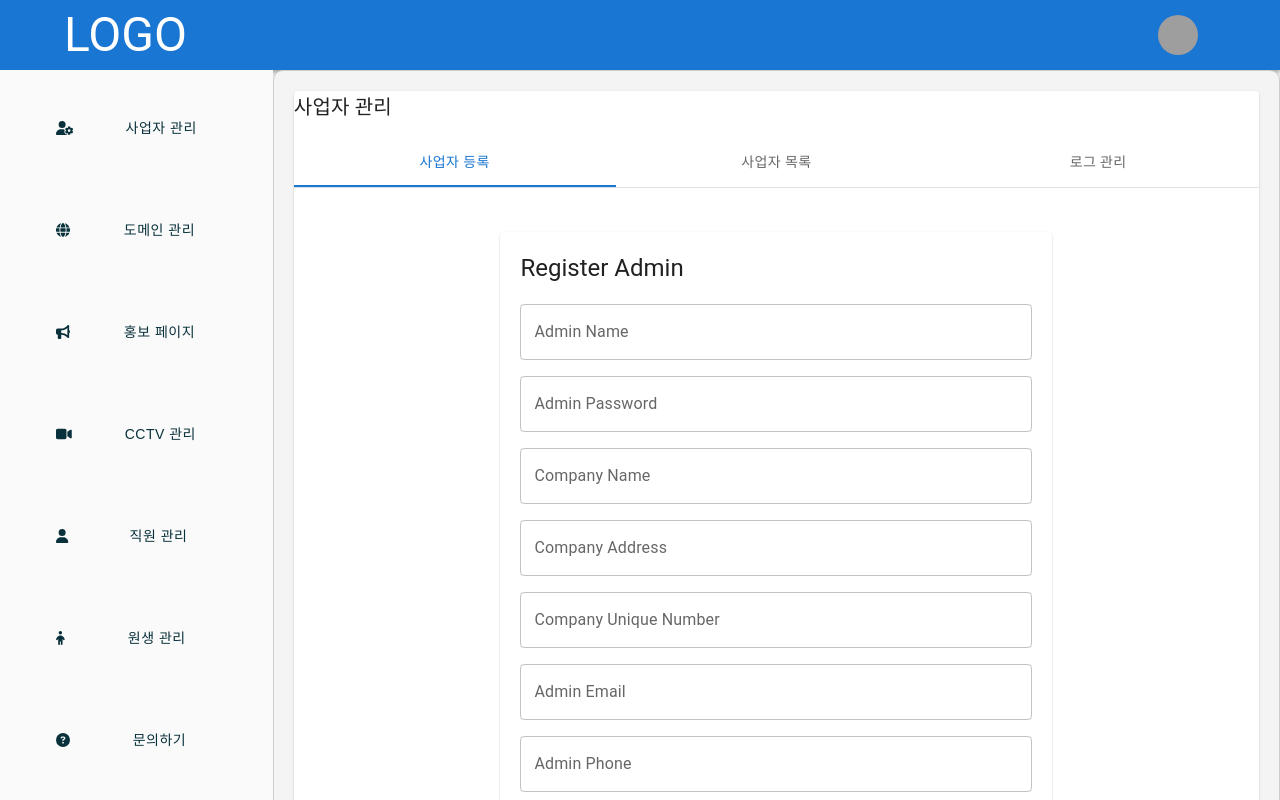
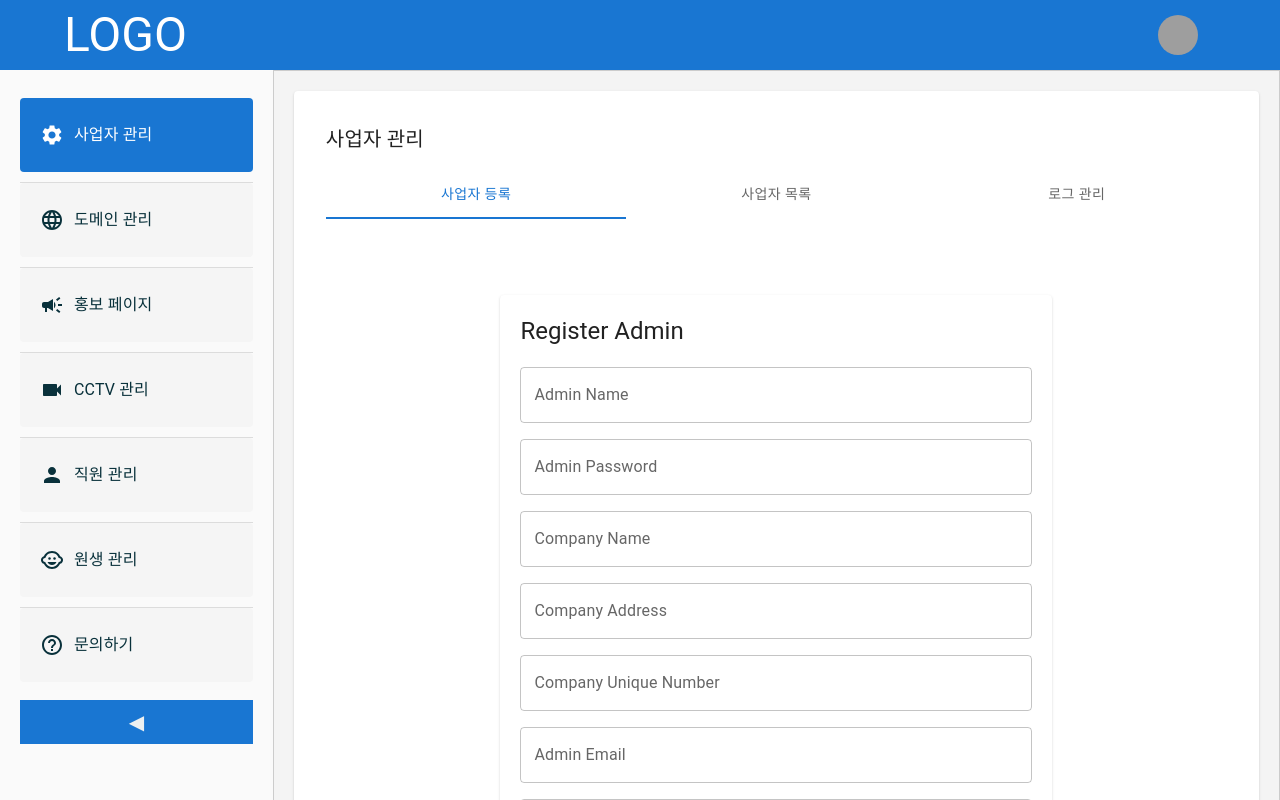
Before and after one commit to MinsuPark404/woongs, a React (Create React App) app in the folder frontend/: page /main/admin in a window 1280 px wide. Shown: the top 800 px of the page. Built offline with nearby package versions, Linux system fonts and the light colour scheme; grey boxes are pictures that could not be loaded.

Commit message:
UPDATAE: MUI converting  -hs

```diff
--- a/frontend/src/components/AdminC/BusinessList.js
+++ b/frontend/src/components/AdminC/BusinessList.js
@@ -1,7 +1,7 @@
 import React, { useState, useEffect } from 'react';
 import Modal from './Modal';
 import axios from '../../axios';
-import { Table, TableBody, TableCell, TableContainer, TableHead, TableRow, Paper, TextField, Button, TablePagination  } from '@mui/material';
+import { Table, TableBody, TableCell, TableContainer, TableHead, TableRow, Paper, TextField, Button, TablePagination, Typography  } from '@mui/material';
 
 // fetchBusinesses 함수는 백엔드 API를 호출하여 사업자 목록을 가져옵니다.
 const fetchBusinesses = async () => {
@@ -80,8 +80,8 @@ const BusinessList = () => {
 
 
   return (
-    <Paper>
-    <h2>사업자 목록</h2>
+    <Paper >
+    <Typography variant="h6" sx={{ marginBottom: 2 }}>사업자 관리</Typography>
     <TextField
         label="사업자 검색"
         variant="outlined"
--- a/frontend/src/components/AdminC/List.js
+++ b/frontend/src/components/AdminC/List.js
@@ -13,8 +13,8 @@ const List = () => {
 
   return (
     <Paper sx={{ width: '100%' }}>
+      <Box sx={{ margin: 2, padding: 2 }}>
       <Typography variant="h6" sx={{ marginBottom: 2 }}>사업자 관리</Typography>
-      <Box sx={{ borderBottom: 1, borderColor: 'divider' }}>
         <Tabs
           value={activeTab}
           onChange={handleChange}
--- a/frontend/src/components/AdminC/LogManagement.js
+++ b/frontend/src/components/AdminC/LogManagement.js
@@ -40,7 +40,7 @@ const LogManager = () => {
 
   return (
     <Container maxWidth="lg">
-      <Typography variant="h4" style={{ margin: '20px 0' }}>로그 관리</Typography>
+      <Typography variant="h6" style={{ margin: '20px 0' }}>로그 관리</Typography>
       <Paper style={{ padding: 20, marginBottom: 20 }}>
         <div style={{ display: 'flex', gap: '20px', marginBottom: 20 }}>
           <TextField
--- a/frontend/src/components/Domain/List.js
+++ b/frontend/src/components/Domain/List.js
@@ -18,6 +18,8 @@ const List = () => {
         <Tabs
         value={activeTab}
         onChange={handleChange}
+        indicatorColor="primary"
+        textColor="primary"
         aria-label="domain tabs"
         variant="fullWidth"
         sx={{
--- a/frontend/src/components/Domain/RegisterDomain.js
+++ b/frontend/src/components/Domain/RegisterDomain.js
@@ -1,7 +1,5 @@
 import React, { useEffect, useState } from 'react';
 import { TextField, Button, FormControl, Switch, Paper, Typography, InputLabel, Select, MenuItem } from '@mui/material';
-import './Domain.css'
-// import axios from 'axios';
 import axios from '../../axios';
 
 
--- a/frontend/src/components/Header/Header.js
+++ b/frontend/src/components/Header/Header.js
@@ -2,13 +2,32 @@ import React from 'react';
 import { Link } from 'react-router-dom';
 import { useSelector } from 'react-redux';
 import { AppBar, Toolbar, Typography, Button, Avatar } from '@mui/material';
+import { ThemeProvider, createTheme } from '@mui/material/styles';
+
 import './Header.css';
 
 const Header = () => {
     const data = useSelector((state) => state.user);
     const name = data.name;
     const sampleProfilePic = "https://source.unsplash.com/random";
+    const darkTheme = createTheme({
+    palette: {
+        mode: 'dark',
+        primary: {
+        main: '#1976d2',
+        },
+    },
+    });
+    const lightTheme = createTheme({
+    palette: {
+        mode: 'light',
+        primary: {
+        main: '#1976d2',
+        },
+    },
+    });
     return (
+        <ThemeProvider theme={lightTheme}>
             <AppBar position="static">
                 <Toolbar style={{minHeight : '70px'}}>
                     <div className='header-box'>
@@ -22,6 +41,7 @@ const Header = () => {
                     </div>
                 </Toolbar>
             </AppBar>
+        </ThemeProvider>
     );
 };
 
--- a/frontend/src/components/Main.jsx
+++ b/frontend/src/components/Main.jsx
@@ -12,7 +12,6 @@ function Main() {
         <div className='sidebar-n-contents'>
           <Sidebar isExpanded={isSidebarExpanded} setIsExpanded={setIsSidebarExpanded} />
           <div className="admin-panel">
-
             <Outlet />
           </div>
         </div>
--- a/frontend/src/components/Sidebar/Sidebar.css
+++ b/frontend/src/components/Sidebar/Sidebar.css
@@ -70,7 +70,17 @@
     transition: visibility 0s linear 0.3s, opacity 0.2s ease 0.3s;
     width: auto; /* 텍스트의 실제 너비로 복원 */
 }
+.sidebar.collapsed .menu-item {
+    height: 74px;
+}
 
+.sidebar.collapsed .fa-icon {
+    margin-right: 0; /* 아이콘과 텍스트 사이의 간격을 제거 */
+}
+
+.sidebar.collapsed .menu-item .MuiListItemText-root {
+    display: none; /* 텍스트를 숨김 */
+}
 .sidebar-toggle {
     cursor: pointer;
     padding: 10px;
@@ -104,3 +114,6 @@
     visibility: visible;
 
 }
+.menu-list .MuiListItem-root {
+    background-color: #f5f5f5;
+  }
--- a/frontend/src/components/Sidebar/Sidebar.js
+++ b/frontend/src/components/Sidebar/Sidebar.js
@@ -1,18 +1,25 @@
 import React,{useEffect}from 'react';
 import { useNavigate, useLocation } from 'react-router-dom';
+import { Button, Divider, List, ListItem, ListItemText, Typography } from '@mui/material';
 import { FontAwesomeIcon } from '@fortawesome/react-fontawesome';
 import { faUserGear, faGlobe, faBullhorn, faQuestionCircle, faUser, faVideo, faChild } from '@fortawesome/free-solid-svg-icons';
+import SettingsIcon from '@mui/icons-material/Settings';
+import LanguageIcon from '@mui/icons-material/Language';
+import CampaignIcon from '@mui/icons-material/Campaign';
+import HelpOutlineIcon from '@mui/icons-material/HelpOutline';
+import PersonIcon from '@mui/icons-material/Person';
+import VideocamIcon from '@mui/icons-material/Videocam';
+import ChildCareIcon from '@mui/icons-material/ChildCare';
 import './Sidebar.css';
 
 const Sidebar = ({ isExpanded, setIsExpanded }) => {
     // Removed the useState declaration for isExpanded
     const navigate = useNavigate();
     const location = useLocation();
+    const currentPath = location.pathname;
 
     useEffect(() => {
-
         const state = location.state;
-
         if (state?.isSidebarExpanded !== undefined) {
             setIsExpanded(state.isSidebarExpanded);
         }
@@ -21,7 +28,6 @@ const Sidebar = ({ isExpanded, setIsExpanded }) => {
     const toggleSidebar = () => {
         setIsExpanded(!isExpanded);
     };
-
 
     const handleLinkClick = (path) => {
 
@@ -32,7 +38,9 @@ const Sidebar = ({ isExpanded, setIsExpanded }) => {
         }
     };
 
-
+    const getListItemStyle = (path) => {
+        return currentPath === path ? { backgroundColor: '#1976d2', color: 'white' } : null;
+    };
     const sidebarClasses = isExpanded ? 'sidebar expanded' : 'sidebar collapsed';
     // 만약 화면이 1100px 이하로 줄어들면 사이드바가 접히도록 설정 아니면 펼쳐지도록 설정
     useEffect(() => {
@@ -53,54 +61,48 @@ const Sidebar = ({ isExpanded, setIsExpanded }) => {
     return (
         <aside className={sidebarClasses}>
             <div className="sidebar-content">
-                <ul className="menu-list">
-                    {/* 메뉴 아이템들 */}
-                    <li className="menu-item" onClick={() => handleLinkClick('/main/admin')}>
-                        <FontAwesomeIcon className="fa-icon" icon={faUserGear} />
-                        {isExpanded && <span>사업자 관리</span>}
-                    </li>
-                    <br />
-                    <li className="menu-item" onClick={() => handleLinkClick('/main/domain')}>
-                        <FontAwesomeIcon className="fa-icon" icon={faGlobe} />
-                        {isExpanded && <span>도메인 관리</span>}
-                    </li>
-                    <br />
-                    <li className="menu-item" onClick={() => handleLinkClick('/main/ad')}>
-                        <FontAwesomeIcon className="fa-icon" icon={faBullhorn} />
-                        {isExpanded && <span>홍보 페이지</span>}
-                    </li>
-                    <br />
-                    <li className="menu-item" onClick={() => handleLinkClick('/main/videos')}>
-                        <FontAwesomeIcon className="fa-icon" icon={faVideo} />
-                        {isExpanded && <span>CCTV 관리</span>}
-                    </li>
-                    <br />
-                    {/* 직원관리 */}
-                    <li className="menu-item" onClick={() => handleLinkClick('/main/employee')}>
-                        <FontAwesomeIcon className="fa-icon" icon={faUser} />
-                        {isExpanded && <span>직원 관리</span>}
-                    </li>
-                    <br />
-                    {/* 원생관리 */}
-                    <li className="menu-item" onClick={() => handleLinkClick('/main/student')}>
-                        <FontAwesomeIcon className="fa-icon" icon={faChild} />
-                        {isExpanded && <span>원생 관리</span>}
-                    </li>
-                    <br />
-                    {/* 문의하기 */}
-                    <li className="menu-item" onClick={() => handleLinkClick('/main/contact')}>
-                        <FontAwesomeIcon className="fa-icon" icon={faQuestionCircle} />
-                        {isExpanded && <span>문의하기</span>}
-                    </li>
-                    <br />
+                <List className="menu-list">
+                    <ListItem className="menu-item" onClick={() => handleLinkClick('/main/admin')} style={getListItemStyle('/main/admin')}>
+                        <SettingsIcon />
+                        <ListItemText primary="사업자 관리" style={{margin:'10px'}}/>
+                    </ListItem>
+                    <Divider />
+                    <ListItem className="menu-item" onClick={() => handleLinkClick('/main/domain')} style={getListItemStyle('/main/domain')}>
+                        <LanguageIcon />
+                        <ListItemText primary="도메인 관리" style={{margin:'10px'}}/>
+                    </ListItem>
+                    <Divider />
+                    <ListItem className="menu-item" onClick={() => handleLinkClick('/main/ad')} style={getListItemStyle('/main/ad')}>
+                        <CampaignIcon />
+                        <ListItemText primary="홍보 페이지" style={{margin:'10px'}}/>
+                    </ListItem>
+                    <Divider />
+                    <ListItem className="menu-item" onClick={() => handleLinkClick('/main/videos')} style={getListItemStyle('/main/videos')}>
+                        <VideocamIcon />
+                        <ListItemText primary="CCTV 관리" style={{margin:'10px'}}/>
+                    </ListItem>
+                    <Divider />
+                    <ListItem className="menu-item" onClick={() => handleLinkClick('/main/employee')} style={getListItemStyle('/main/employee')}>
+                        <PersonIcon />
+                        <ListItemText primary="직원 관리" style={{margin:'10px'}}/>
+                    </ListItem>
+                    <Divider />
+                    <ListItem className="menu-item" onClick={() => handleLinkClick('/main/student')} style={getListItemStyle('/main/student')}>
+                        <ChildCareIcon />
+                        <ListItemText primary="원생 관리" style={{margin:'10px'}}/>
+                    </ListItem>
+                    <Divider />
+                    <ListItem className="menu-item" onClick={() => handleLinkClick('/main/contact')} style={getListItemStyle('/main/contact')}>
+                        <HelpOutlineIcon />
+                        <ListItemText primary="문의하기" style={{margin:'10px'}}/>
+                    </ListItem>
+                </List>
+                <div className="sidebar-toggle" onClick={toggleSidebar}>
+                    <span className="toggle-icon">{isExpanded ? '◀' : '▶'}</span>
+                </div>
+                {/* 나머지 컴포넌트 코드 */}
 
-                </ul>
-                <br />
-                <div className="sidebar-toggle" onClick={toggleSidebar}>
-                <span className="toggle-icon">{isExpanded ? '◀' : '▶'}</span>
             </div>
-            </div>
-
         </aside>
     );
 };
--- a/frontend/src/components/main.css
+++ b/frontend/src/components/main.css
@@ -10,3 +10,15 @@
     flex-direction: row;
     width: 100%;
 }
+
+.admin-panel {
+    height: 100%; /* 높이를 100%로 설정 */
+    width: 100%;
+    margin: 0; /* 기본 마진 제거 */
+    padding: 20px;
+    border: 1px solid #ccc;
+    display: flex;
+    flex-direction: column; /* 컬럼 방향으로 정렬 */
+    background-color: #f4f4f4;
+    padding: 20px;
+}
```
Also changed, not shown: frontend/src/components/Dashboard/Main.js (+0 -7 lines), frontend/src/components/Dashboard/Main.css (added). Lines whose indentation alone changed are shown as unchanged.
